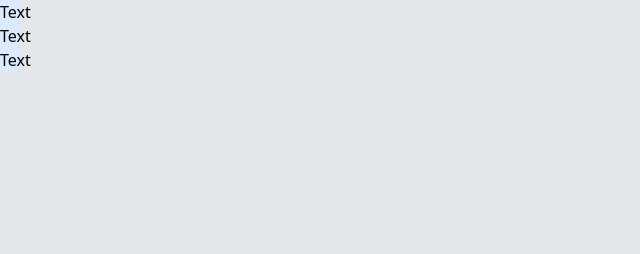
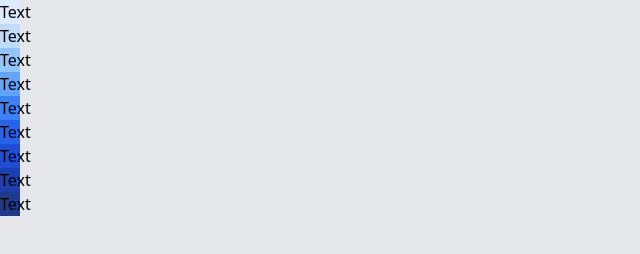
Before and after one commit to karlijones/Tailwind-Practice, a plain HTML site: page index.html in a window 1280 px wide. Shown: the whole page, without its empty margins (0-640 px from the left). Drawn offline with nearby package versions, Linux system fonts and the light colour scheme.

Commit message:
adding remaining divs for boxes

```diff
--- a/index.html
+++ b/index.html
@@ -11,8 +11,14 @@
     <div class="bg-gray-200">
 
         <div class="w-5 h-6 bg-blue-100">Text</div>
-        <div class="w-5 h-6 bg-blue-100">Text</div>
-        <div class="w-5 h-6 bg-blue-100">Text</div>
+        <div class="w-5 h-6 bg-blue-200">Text</div>
+        <div class="w-5 h-6 bg-blue-300">Text</div>
+        <div class="w-5 h-6 bg-blue-400">Text</div>
+        <div class="w-5 h-6 bg-blue-500">Text</div>
+        <div class="w-5 h-6 bg-blue-600">Text</div>
+        <div class="w-5 h-6 bg-blue-700">Text</div>
+        <div class="w-5 h-6 bg-blue-800">Text</div>
+        <div class="w-5 h-6 bg-blue-900">Text</div>
 
     </div>
 
```
